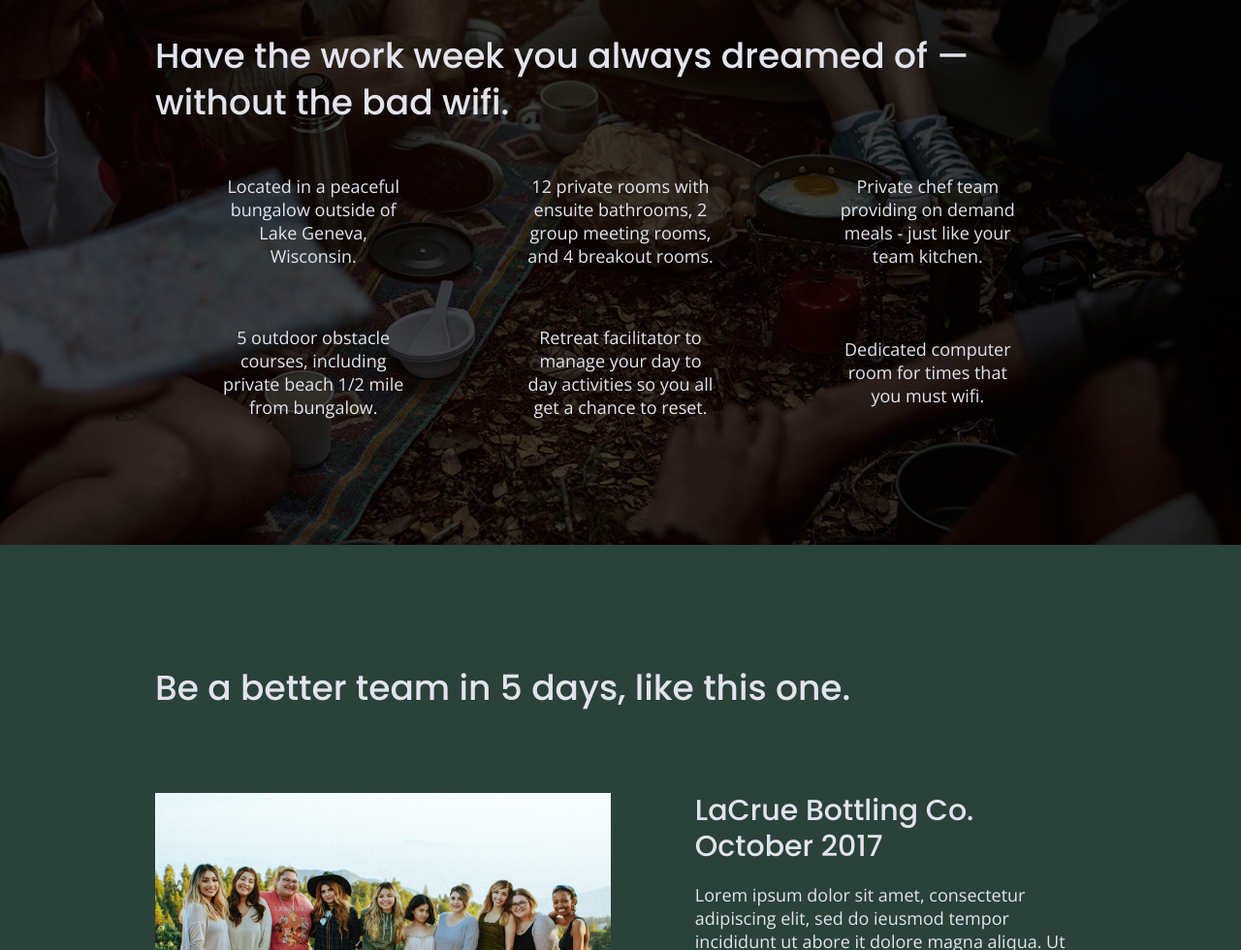
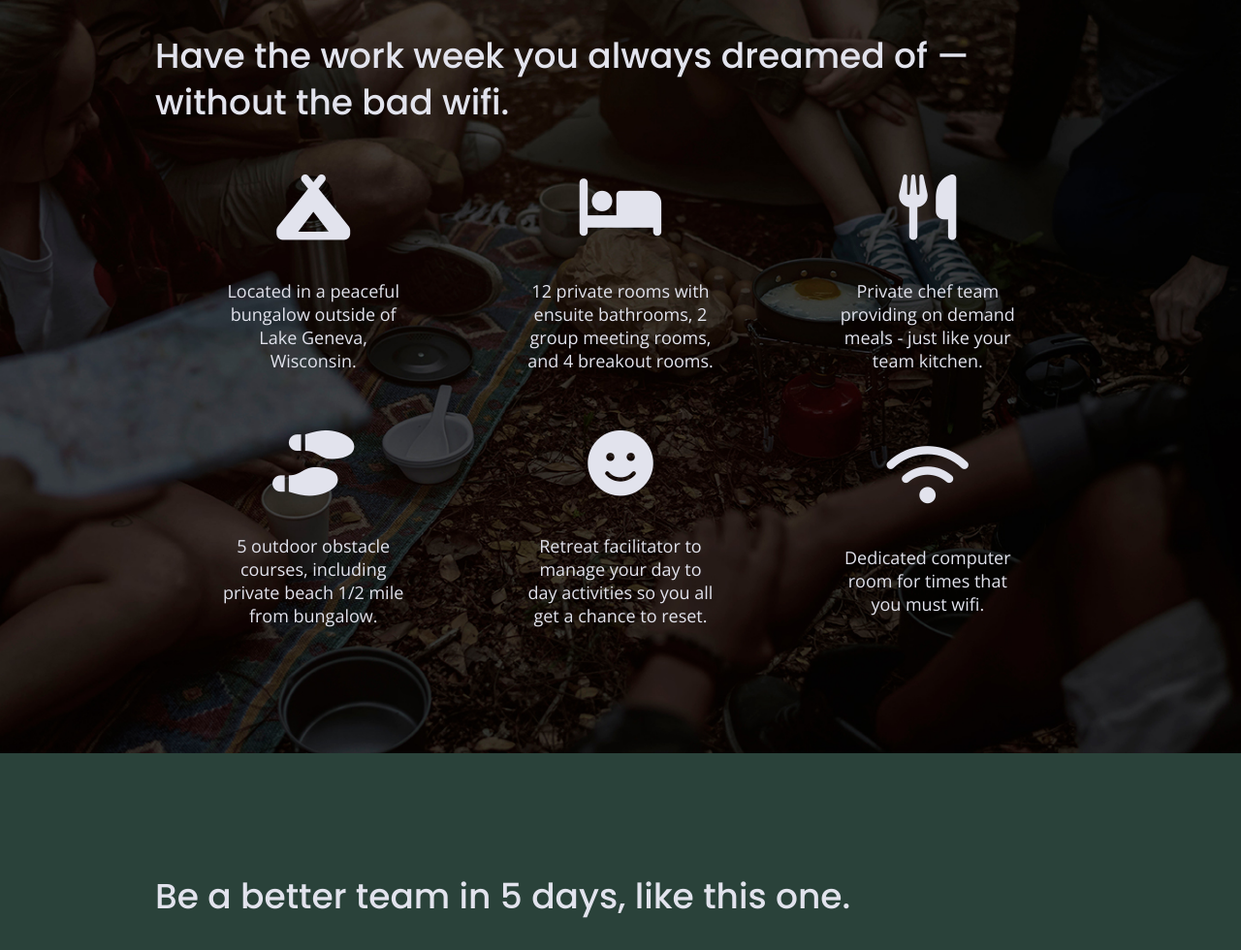
Before and after one commit to m-braselton/unplugged-retreat, a website built with Parcel: page index.html in a window 1280 px wide. Shown: the part 1136-2116 px from the top of the page at 97% size. Built offline with nearby package versions, Linux system fonts and the light colour scheme.

Commit message:
Added fontawesome icons.

```diff
--- a/css/main.css
+++ b/css/main.css
@@ -326,6 +326,10 @@
 .features p {
   text-align: center;
   margin: 0;
+}
+.features i {
+  font-size: 3.75em;
+  margin-bottom: 40px;
 }
 
 /* ------REVIEWS------*/
--- a/index.html
+++ b/index.html
@@ -22,6 +22,7 @@
 
   <link rel="stylesheet" href="css/normalize.css">
   <link rel="stylesheet" href="css/main.css">
+  <script src="https://kit.fontawesome.com/43ef216739.js" crossorigin="anonymous"></script>
 
   <meta name="theme-color" content="#fafafa">
 </head>
@@ -88,27 +89,27 @@
         <h2>Have the work week you always dreamed of — without the bad wifi.</h2>
        <div class="features-items">
     <article>
-       <p class="fontawesome-icon"></p>
+       <p class="fontawesome-icon"><i class="fas fa-campground"></i></p>
        <p class="features-item-description">Located in a peaceful bungalow outside of Lake Geneva, Wisconsin.</p>
    </article>
    <article>
-      <p class="fontawesome-icon"></p>
+      <p class="fontawesome-icon"><i class="fas fa-bed"></i></p>
       <p class="features-item-description">12 private rooms with ensuite bathrooms, 2 group meeting rooms, and 4 breakout rooms.</p>
    </article>
    <article>
-      <p class="fontawesome-icon"></p>
+      <p class="fontawesome-icon"><i class="fas fa-utensils"></i></p>
       <p class="features-item-description">Private chef team providing on demand meals - just like your team kitchen.</p>
    </article>
    <article>
-      <p class="fontawesome-icon"></p>
+      <p class="fontawesome-icon"><i class="fas fa-shoe-prints"></i></p>
       <p class="features-item-description">5 outdoor obstacle courses, including private beach 1/2 mile from bungalow.</p>
    </article>
    <article>
-      <p class="fontawesome-icon"></p>
+      <p class="fontawesome-icon"><i class="fas fa-smile"></i></p>
       <p class="features-item-description">Retreat facilitator to manage your day to day activities so you all get a chance to reset.</p>
    </article>
    <article>
-      <p class="fontawesome-icon"></p>
+      <p class="fontawesome-icon"><i class="fas fa-wifi"></i></p>
       <p class="features-item-description">Dedicated computer room for times that you must wifi.</p>
    </article>
        </div>
```
